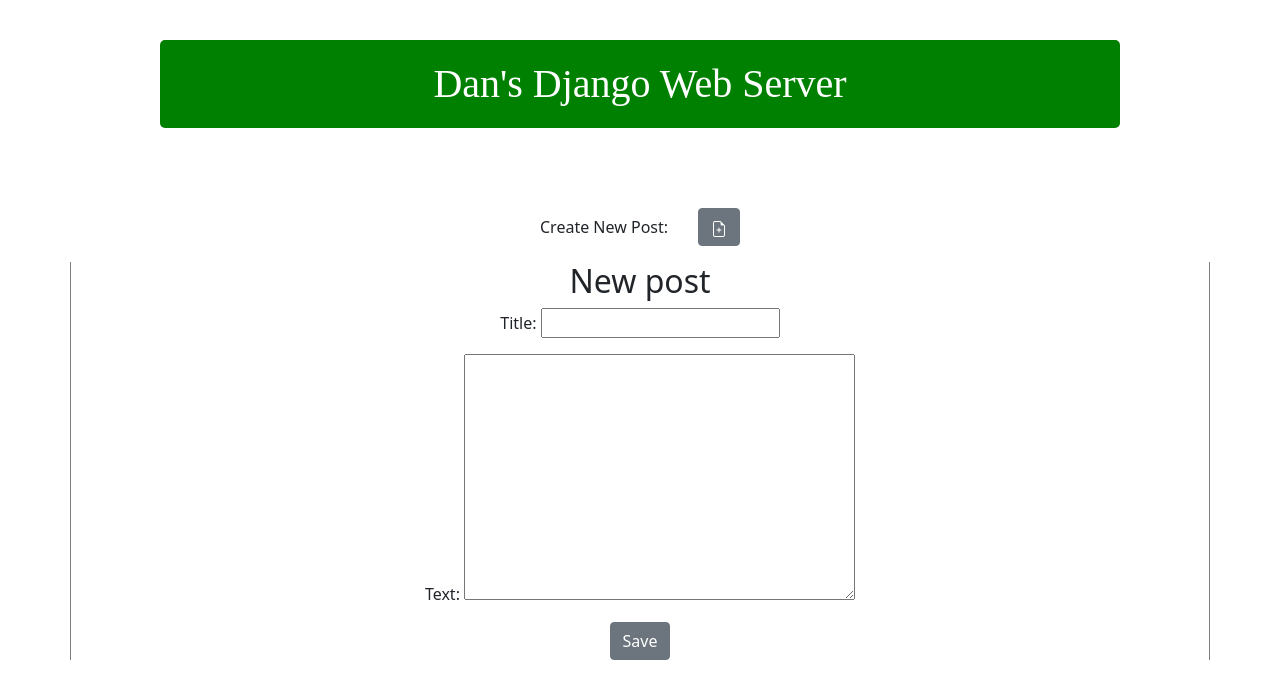
After one commit to ZnMind/Djangogirls, a Django app: page /post/new/ in a window 1280 px wide. The commit adds this page. Shown: the top 699 px of the page. Run offline with Django 5.2, Linux system fonts and the light colour scheme; the visitor is signed in with stand-in values (Sample User, id 1).

Commit message:
Added views to create/edit blog post inside the site.

```diff
--- /dev/null
+++ b/blog/forms.py
@@ -0,0 +1,9 @@
+from django import forms
+
+from .models import Post
+
+class PostForm(forms.ModelForm):
+
+    class Meta:
+        model = Post
+        fields = ('title', 'text',)
--- a/blog/static/css/blog.css
+++ b/blog/static/css/blog.css
@@ -1,6 +1,6 @@
 .header-container {
     display: flex;
-    justify-content: center;
+    align-items: center;
     text-align: center;
     flex-direction: column;
 }
@@ -14,10 +14,13 @@
     padding-right: 20px;
     border-left: 1px solid gray;
     border-right: 1px solid gray;
+    margin-bottom: 1em;
+    margin-top: 1em;
 }
 
 .title {
     color: gray;
+    margin-bottom: 1em;
 }
 
 h1 {
@@ -28,6 +31,12 @@
     padding: 20px;
     border-radius: 5px;
     margin-top: 1em;
+    width: 75%;
+}
+
+h1:hover {
+    cursor: pointer;
+    color: lightgreen;
 }
 
 article {
@@ -38,3 +47,20 @@
 a {
     color: green;
 }
+
+.actions {
+    margin-bottom: 2em;
+}
+
+.post {
+    display: flex;
+    align-items: center;
+    flex-direction: column;
+}
+
+.new {
+    display: flex;
+    justify-content: space-between;
+    align-items: center;
+    width: 200px;
+}
--- a/blog/templates/blog/base.html
+++ b/blog/templates/blog/base.html
@@ -4,21 +4,32 @@
 
 <head>
     <title>Dan's Blog</title>
-    <link rel="stylesheet" href="https://cdn.jsdelivr.net/npm/bootstrap@5.1.3/dist/css/bootstrap.min.css" integrity="sha384-1BmE4kWBq78iYhFldvKuhfTAU6auU8tT94WrHftjDbrCEXSU1oBoqyl2QvZ6jIW3" crossorigin="anonymous">
+    <link rel="stylesheet" href="https://cdn.jsdelivr.net/npm/bootstrap@5.1.3/dist/css/bootstrap.min.css"
+        integrity="sha384-1BmE4kWBq78iYhFldvKuhfTAU6auU8tT94WrHftjDbrCEXSU1oBoqyl2QvZ6jIW3" crossorigin="anonymous">
     <link rel="stylesheet" href="{% static 'css/blog.css' %}">
 </head>
 
 <body>
     <header class="page-header">
-      <div class="header-container">
-          <h1>Dan's Django Web Server</h1>
-      </div>
+        <div class="header-container">
+            <h1 onclick="location.href='/'">Dan's Django Web Server</h1>
+
+            {% if user.is_authenticated %}
+            <div class="new">
+                <span>Create New Post: </span>
+                <a href="{% url 'post_new' %}" class="btn btn-secondary">
+                    {% include './icons/file-earmark-plus.svg' %}
+                </a>
+            </div>
+            {% endif %}
+
+        </div>
     </header>
     <main class="container">
         <div class="row">
             <div class="col">
-            {% block content %}
-            {% endblock %}
+                {% block content %}
+                {% endblock %}
             </div>
         </div>
     </main>
--- /dev/null
+++ b/blog/templates/blog/post_edit.html
@@ -0,0 +1,9 @@
+{% extends 'blog/base.html' %}
+
+{% block content %}
+    <h2>New post</h2>
+    <form method="POST" class="post-form">{% csrf_token %}
+        {{ form.as_p }}
+        <button type="submit" class="save btn btn-secondary">Save</button>
+    </form>
+{% endblock %}
--- a/blog/templates/blog/post_list.html
+++ b/blog/templates/blog/post_list.html
@@ -3,9 +3,9 @@
 {% block content %}
 {% for post in posts %}
     <article>
-        <p>Created: {{ post.created_date }}</p>
         <h2 class="title"><a href="{% url 'post_detail' pk=post.pk %}">{{ post.title }}</a></h2>
         <p>Author: {{ post.author }}</p>
+        <p>Created: {{ post.created_date }}</p>
         <p>Content: {{ post.text|linebreaksbr }}</p>
         <p>Published: {{ post.published_date }}</p>
     </article>
--- a/blog/urls.py
+++ b/blog/urls.py
@@ -3,5 +3,7 @@
 
 urlpatterns = [
     path('', views.post_list, name = 'post_list'),
-    path('post/<int:pk>/', views.post_detail, name='post_detail')
+    path('post/<int:pk>/', views.post_detail, name = 'post_detail'),
+    path('post/new/', views.post_new, name = 'post_new'),
+    path('post/<int:pk>/edit/', views.post_edit, name = 'post_edit')
 ]
--- a/blog/views.py
+++ b/blog/views.py
@@ -1,7 +1,7 @@
-from django.shortcuts import render, get_object_or_404
+from django.shortcuts import render, get_object_or_404, redirect
 from django.utils import timezone
 from .models import Post
-from django.template import loader
+from .forms import PostForm
 
 # Create your views here.
 def post_list(request):
@@ -13,3 +13,30 @@
     post = get_object_or_404(Post, pk=pk)
     context = { 'post': post }
     return render(request, 'blog/post_detail.html', context)
+
+def post_new(request):
+    if request.method == "POST":
+        form = PostForm(request.POST)
+        if form.is_valid():
+            post = form.save(commit=False)
+            post.author = request.user
+            post.published_date = timezone.now()
+            post.save()
+            return redirect('post_detail', pk=post.pk)
+    else:
+        form = PostForm()
+    return render(request, 'blog/post_edit.html', { 'form': form })
+
+def post_edit(request, pk):
+    post = get_object_or_404(Post, pk=pk)
+    if request.method == "POST":
+        form = PostForm(request.POST, instance=post)
+        if form.is_valid():
+            post = form.save(commit=False)
+            post.author = request.user
+            post.published_date = timezone.now()
+            post.save()
+            return redirect('post_detail', pk=post.pk)
+    else:
+        form = PostForm(instance=post)
+    return render(request, 'blog/post_edit.html', {'form': form})
```
Also changed, not shown: blog/templates/blog/post_detail.html (+11 -1 lines), blog/templates/blog/icons/file-earmark-plus.svg (added), blog/templates/blog/icons/pencil-fill.svg (added).
